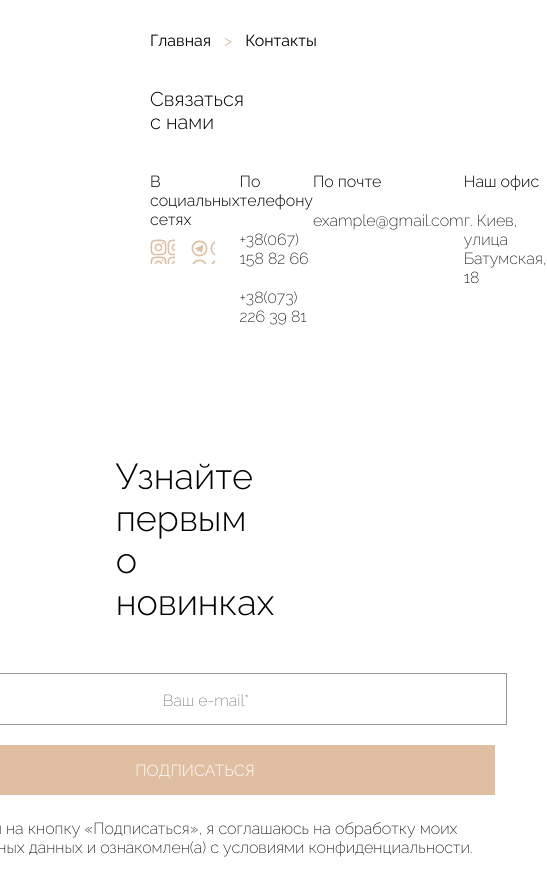
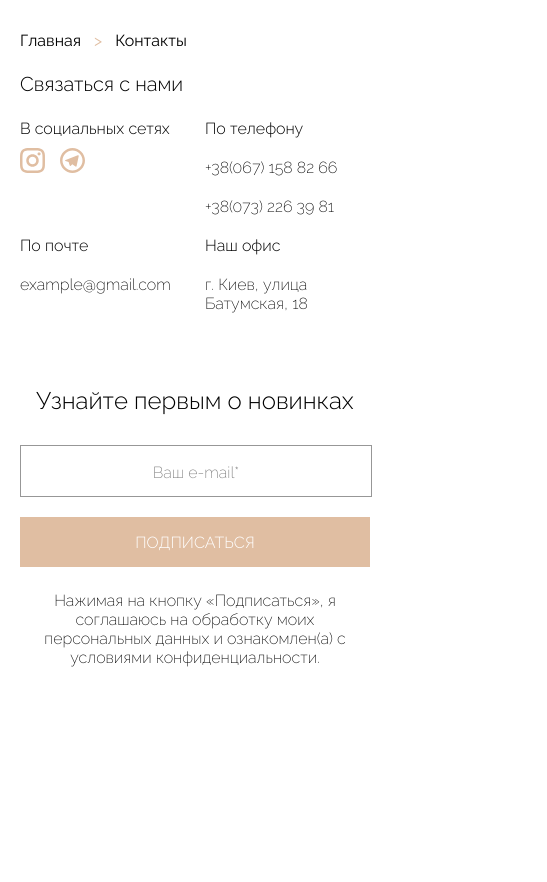
Before and after one commit to 88Natalia88/shop_project, a website built with Parcel: page contacts.html in a window 390 px wide. Shown: the whole page, 547 px wide, since content can reach past the window. After the commit the page ends 844 px from the top, so only its background shows below. Built offline with nearby package versions, Linux system fonts and the light colour scheme.

Commit message:
added adaptiv mobile version

```diff
--- a/assets/scss/contacts.scss
+++ b/assets/scss/contacts.scss
@@ -68,7 +68,7 @@ body {
     // .container-connect__inst
 
     &__inst {
-        background-image: url(/assets/images/logo/inst.svg);
+        background-image: url(/assets/images/icons/inst.svg);
         width: 25px;
         height: 25px;
     }
@@ -76,7 +76,7 @@ body {
     // .container-connect__telegram
 
     &__telegram {
-        background-image: url(/assets/images/logo/telegram.svg);
+        background-image: url(/assets/images/icons/telegram.svg);
         width: 25px;
         height: 25px;
         margin-left: 15px;
@@ -128,7 +128,7 @@ body {
     width: 600px;
     height: 50px;
     font-size: 20px;
-    padding-left: 10px;
+    // padding-left: 10px;
 }
 
 form {
@@ -164,3 +164,64 @@ form {
     line-height: 19px;
     text-align: center;
 }
+
+@media (max-width: 1023px) {
+    body {
+        margin: 0px 20px;
+        font-size: 16px;
+    }
+
+    .connect {
+
+        // .connect__title
+
+        &__title {
+            margin-top: 23px;
+            // font-weight: 300;
+            // font-size: 20px;
+            // line-height: 23px;
+        }
+    }
+
+    .container-connect {
+        margin-top: 13px;
+    }
+
+}
+
+@media (max-width: 767px) {
+    .container-connect {
+        display: grid;
+        grid-template-columns: 1fr 1fr;
+        // column-gap: 20px;
+        // justify-items: stretch;
+    }
+
+    .mailing {
+        margin-top: 64px;
+
+        // .mailing__input
+
+        &__input {
+            margin-top: 30px;
+        }
+
+        &__title {
+            font-size: 24px;
+            line-height: 28px;
+        }
+    }
+
+    form,
+    .email,
+    .mailing__btn {
+        max-width: 335px;
+        min-width: 100%;
+    }
+}
+
+@media (max-width: 390px) {
+    .container-connect {
+        column-gap: 20px;
+    }
+}
```
Also changed, not shown: assets/css/contacts.css, assets/images/icons/inst.svg (added), assets/images/icons/telegram.svg (added).
